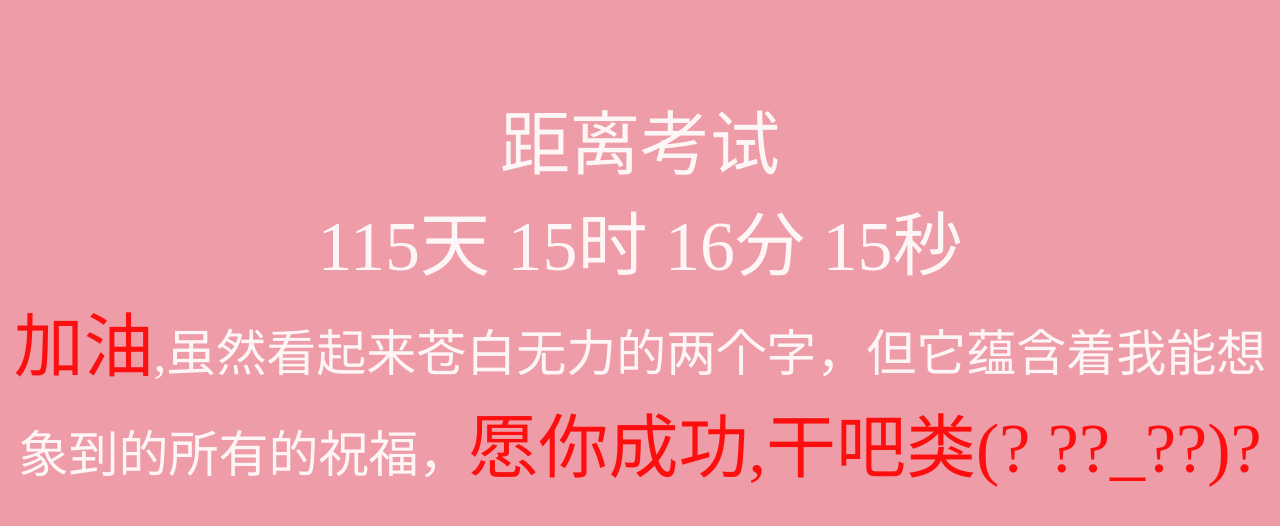
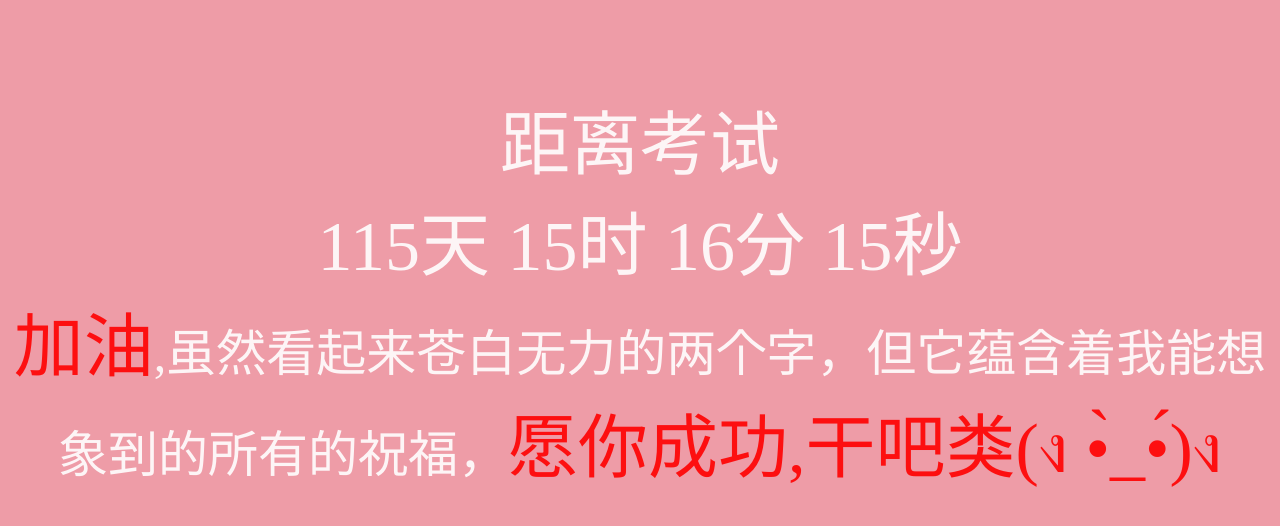
Before and after one commit to NiBai555/shazi.github.io, a plain HTML site: page index.html in a window 1280 px wide. Drawn offline with Linux system fonts and the light colour scheme.

Commit message:
Update index.html

```diff
--- a/index.html
+++ b/index.html
@@ -31,7 +31,7 @@
 <span id="t_h">00时</span>
 <span id="t_m">00分</span>
 <span id="t_s">00秒</span><br>
-<span style="font-size: 50px;"><span style="font-size: 70px;color: red;">加油</span>,虽然看起来苍白无力的两个字，但它蕴含着我能想象到的所有的祝福，<span style="font-size: 70px;color: red;">愿你成功,干吧类(? ??_??)?</span></span>
+<span style="font-size: 50px;"><span style="font-size: 70px;color: red;">加油</span>,虽然看起来苍白无力的两个字，但它蕴含着我能想象到的所有的祝福，<span style="font-size: 70px;color: red;">愿你成功,干吧类(ง •̀_•́)ง</span></span>
 </DIV>
 <script type="text/javascript">
 function getRTime(){
```
